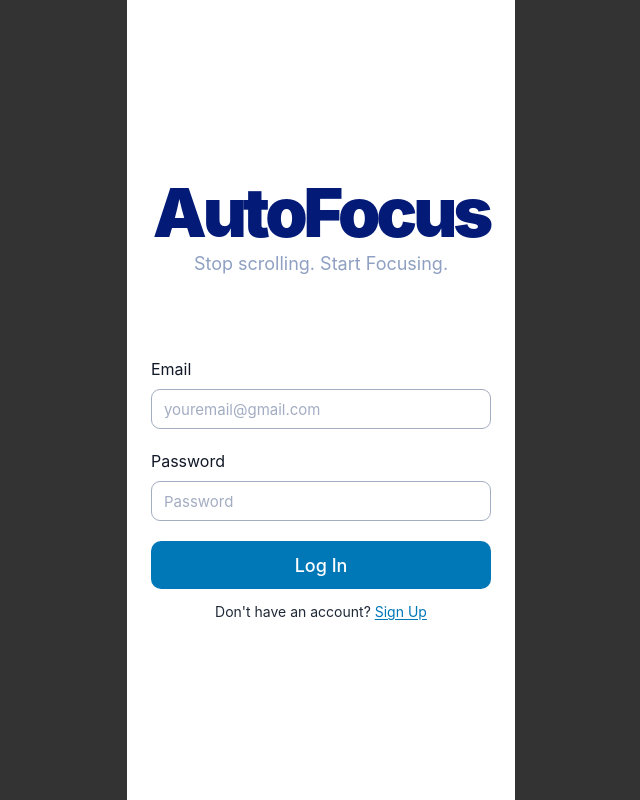
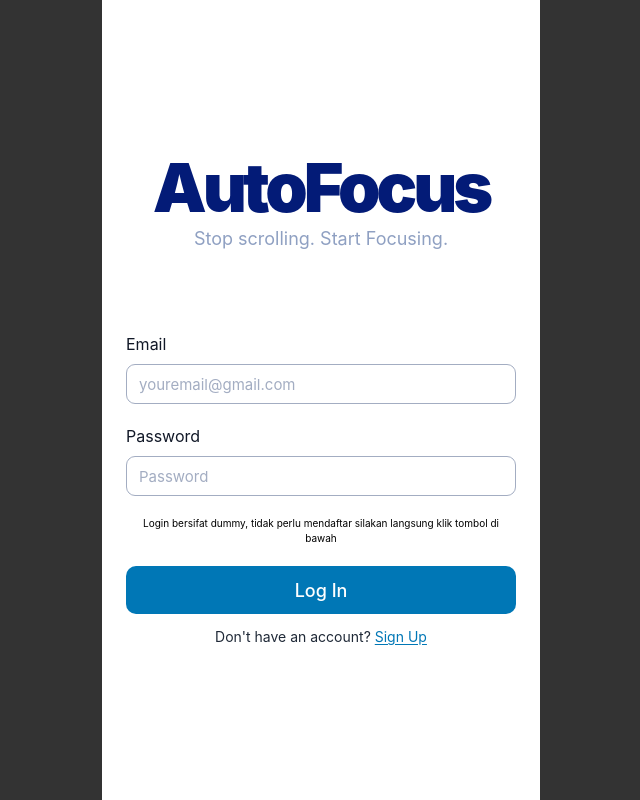
Before and after one commit to ayashar/autofocus, a Next.js app: page / in a window 1280 px wide. Shown: the whole page, without its empty margins (319-959 px from the left). Built offline with nearby package versions, Linux system fonts and the light colour scheme.

Commit message:
chore: update readme

```diff
--- a/app/page.tsx
+++ b/app/page.tsx
@@ -65,6 +65,8 @@ export default function Home() {
 
           {error && <div className="text-sm text-red-600">{error}</div>}
 
+          <p className="text-[10px] text-center">Login bersifat dummy, tidak perlu mendaftar silakan langsung klik tombol di bawah</p>
+
           <button
             disabled={loading}
             type="submit"
```
Also changed, not shown: 1 other file (tests, documents, lock files or other folders).
